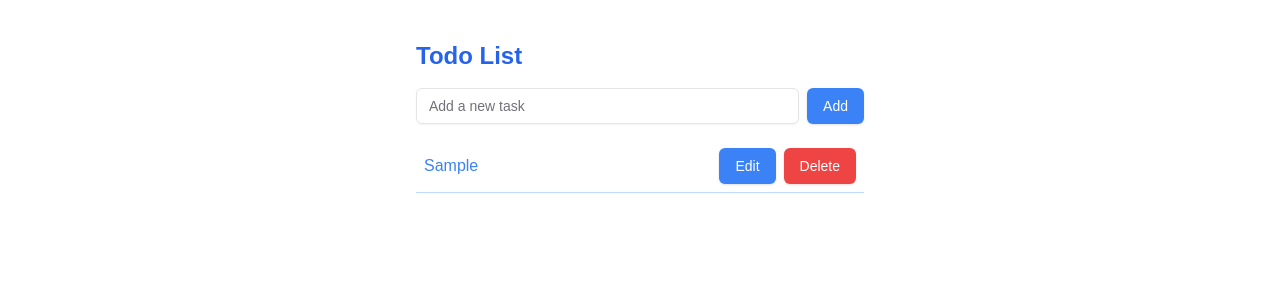
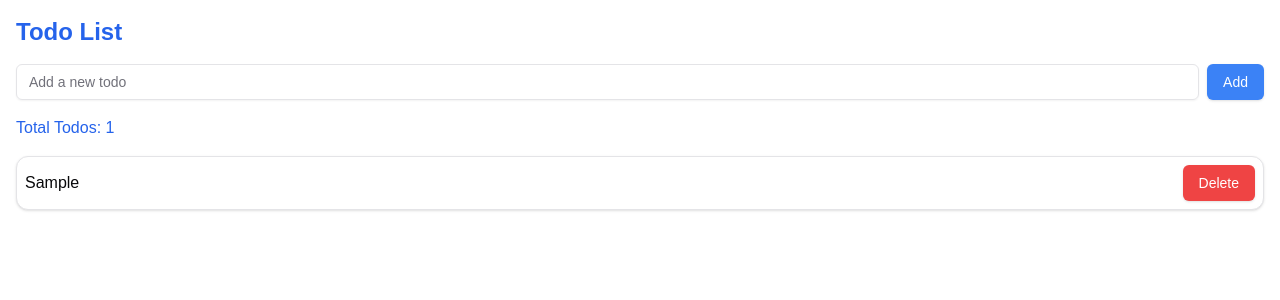
Before and after one commit to Eschinlle/taskmaster, a Next.js app in the folder frontend/: page / in a window 1280 px wide. Both pictures are taken after typing "Sample" into the empty fields and a click on the button "Add". Shown: the top 300 px of the page. Built offline with nearby package versions, Linux system fonts and the light colour scheme.

Commit message:
Implemented a todo list with add, delete, update features and a counter using blue colors

```diff
--- a/frontend/src/app/page.js
+++ b/frontend/src/app/page.js
@@ -1,7 +1,7 @@
 "use client";
 
 import { useState } from "react";
-import TodoItem from "@/components/ui/todo-item";
+import { Card } from "@/components/ui/card";
 import { Button } from "@/components/ui/button";
 import { Input } from "@/components/ui/input";
 
@@ -11,38 +11,54 @@ export default function HomePage() {
 
   const addTodo = () => {
     if (newTodo.trim()) {
-      setTodos([...todos, { id: Date.now(), text: newTodo }]);
+      setTodos([...todos, { text: newTodo, id: Date.now() }]);
       setNewTodo("");
     }
   };
 
-  const updateTodo = (id, newText) => {
-    setTodos(todos.map(todo => (todo.id === id ? { ...todo, text: newText } : todo)));
+  const deleteTodo = (id) => {
+    setTodos(todos.filter((todo) => todo.id !== id));
   };
 
-  const deleteTodo = (id) => {
-    setTodos(todos.filter(todo => todo.id !== id));
+  const updateTodo = (id, newText) => {
+    setTodos(
+      todos.map((todo) => (todo.id === id ? { ...todo, text: newText } : todo))
+    );
   };
 
   return (
-    <div className="max-w-md mx-auto mt-10">
+    <div className="p-4">
       <h1 className="text-2xl font-bold text-blue-600 mb-4">Todo List</h1>
-      <div className="flex mb-4">
+      <div className="flex items-center mb-4">
         <Input
           value={newTodo}
           onChange={(e) => setNewTodo(e.target.value)}
-          placeholder="Add a new task"
-          className="flex-1 mr-2"
+          placeholder="Add a new todo"
+          className="mr-2"
         />
         <Button onClick={addTodo} className="bg-blue-500 text-white">
           Add
         </Button>
       </div>
-      <div>
-        {todos.map(todo => (
-          <TodoItem key={todo.id} todo={todo} onUpdate={updateTodo} onDelete={deleteTodo} />
-        ))}
+      <div className="mb-4">
+        <span className="text-blue-600">Total Todos: {todos.length}</span>
       </div>
+      {todos.map((todo) => (
+        <Card key={todo.id} className="mb-2 p-2 flex justify-between items-center">
+          <input
+            type="text"
+            value={todo.text}
+            onChange={(e) => updateTodo(todo.id, e.target.value)}
+            className="flex-grow mr-2"
+          />
+          <Button
+            onClick={() => deleteTodo(todo.id)}
+            className="bg-red-500 text-white"
+          >
+            Delete
+          </Button>
+        </Card>
+      ))}
     </div>
   );
 }
```
